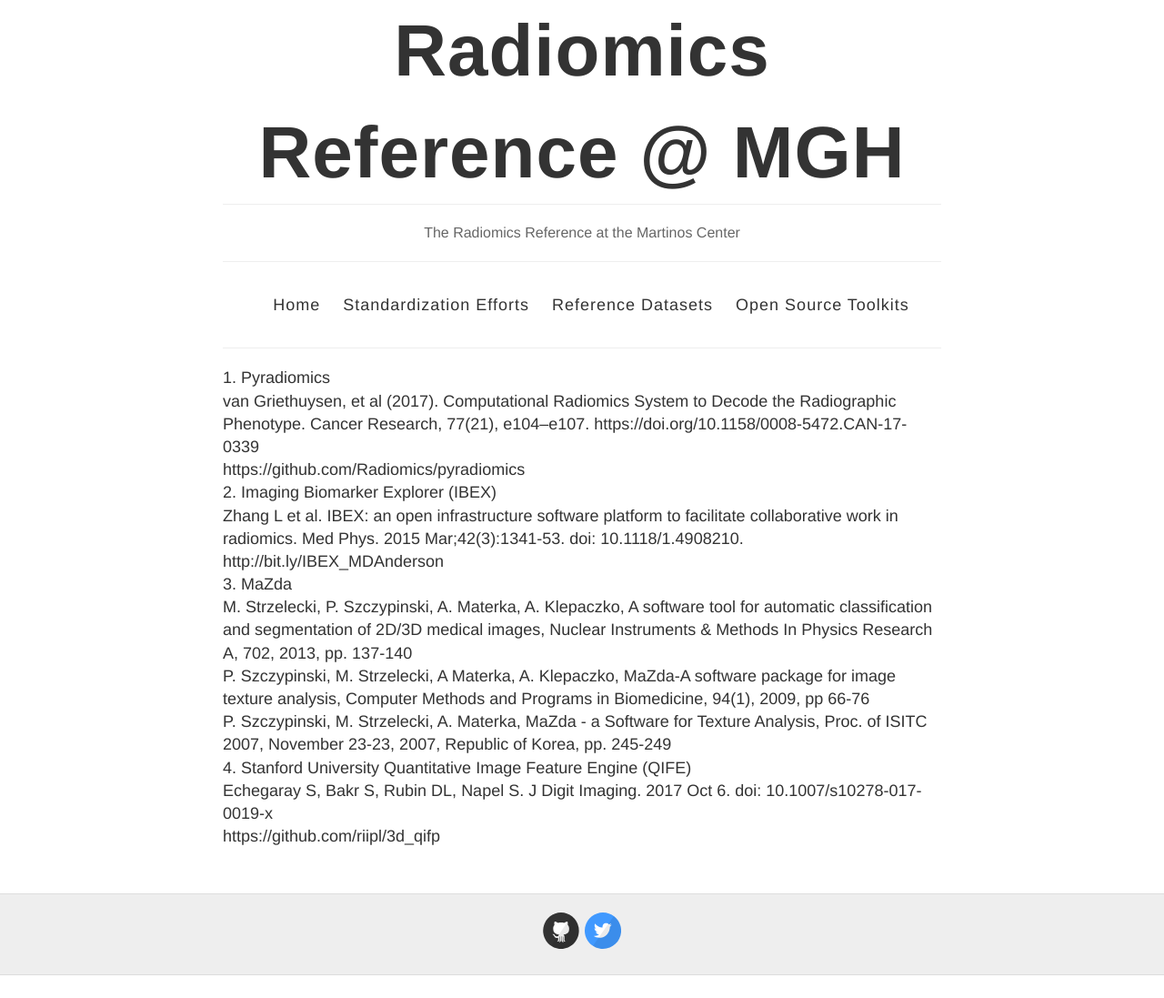
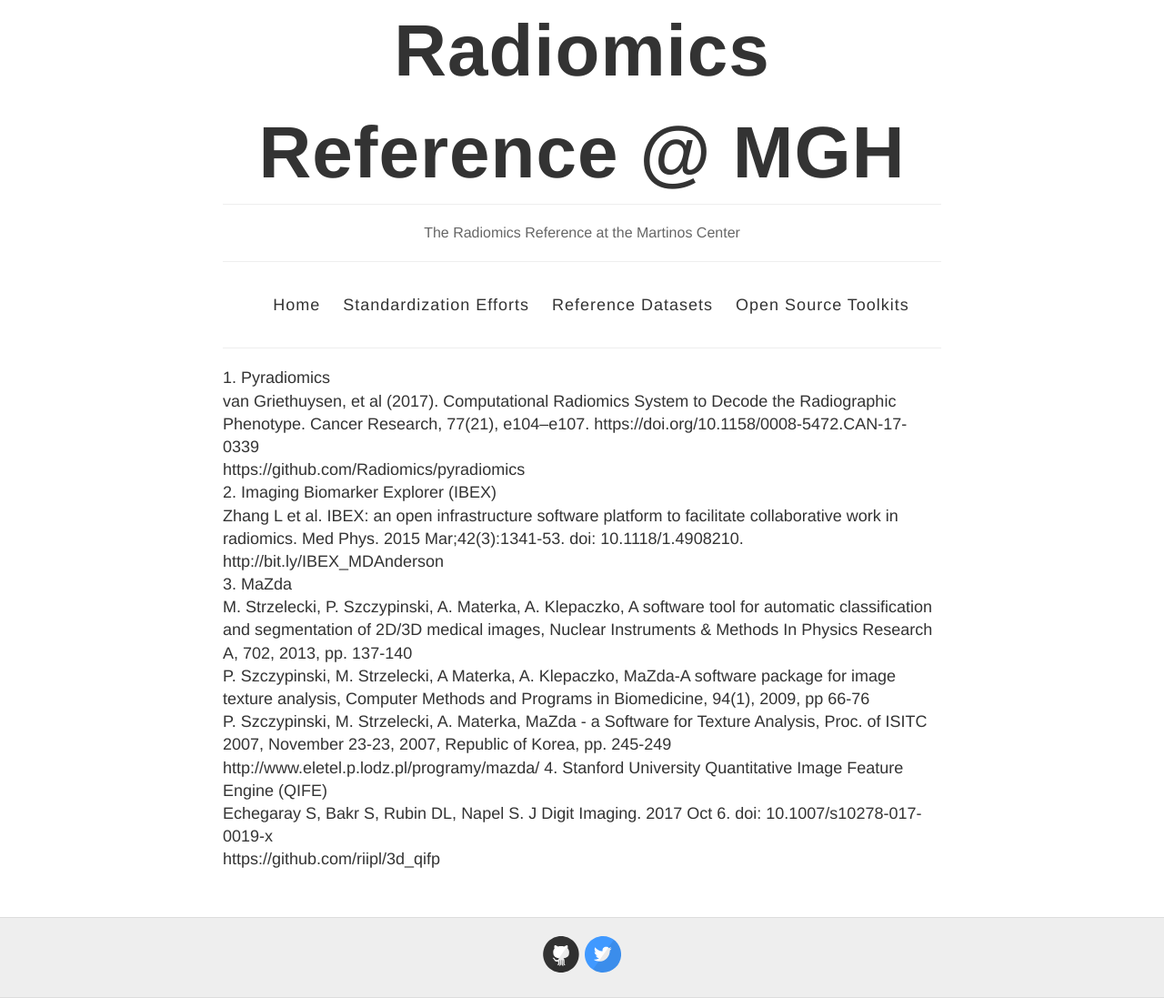
Before and after one commit to QTIM-Lab/Radiomics_reference, a Jekyll site: the page built from open.html, in a window 1280 px wide. Shown: the whole page at 91% size. Built offline with Jekyll 4.4.1, drawn with Linux system fonts in a browser that asks for light colours; before the commit the page ends 1072 px from its top, so only the background shows below that; part of the change alters nothing that is shown.

Commit message:
Update open.html

```diff
--- a/open.html
+++ b/open.html
@@ -24,6 +24,7 @@ P. Szczypinski, M. Strzelecki, A Materka, A. Klepaczko, MaZda-A software package
 <br />
 P. Szczypinski, M. Strzelecki, A. Materka, MaZda - a Software for Texture Analysis, Proc. of ISITC 2007, November 23-23, 2007, Republic of Korea, pp. 245-249
 <br />
+http://www.eletel.p.lodz.pl/programy/mazda/
 4. Stanford University Quantitative Image Feature Engine (QIFE)
 <br />
 Echegaray S, Bakr S, Rubin DL, Napel S.  J Digit Imaging. 2017 Oct 6. doi: 10.1007/s10278-017-0019-x
```
